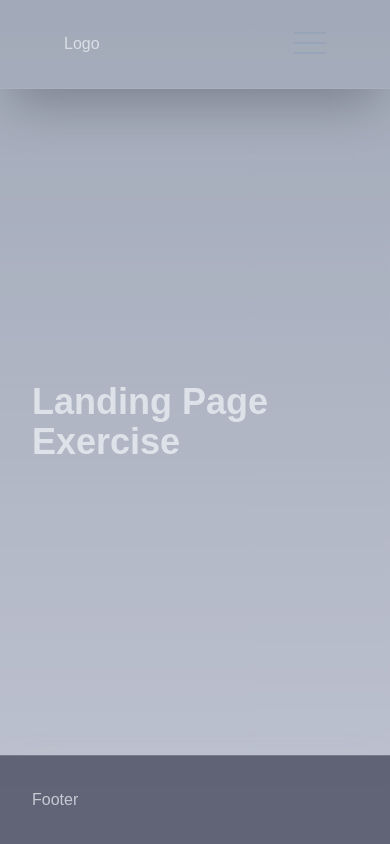
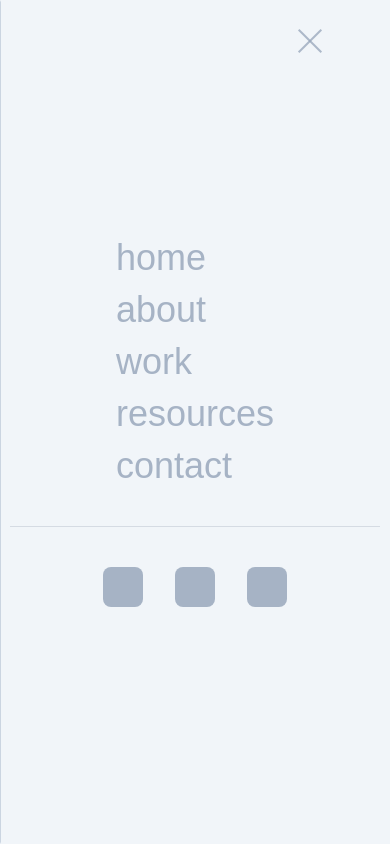
Before and after one commit to midcenturydude7/nextjs-landing-page-exercise, a Next.js app: page / in a window 390 px wide. Both pictures are taken after a click on the button 310 px from the left and 43 px from the top of the page. Built offline with nearby package versions, Linux system fonts and the light colour scheme; a web font is replaced by a local one.

Commit message:
Added slide and curve animation to mobile navbar

```diff
--- /dev/null
+++ b/app/components/Header/MobileNav/Curve/Curve.jsx
@@ -0,0 +1,15 @@
+"use client";
+import { motion } from "framer-motion";
+import { curve } from "../../../../lib/anim";
+export default function Curve() {
+  return (
+    <svg className="absolute -left-[99px] top-0 h-full w-[100px] fill-slate-300 stroke-none">
+      <motion.path
+        variants={curve}
+        initial="initial"
+        animate="enter"
+        exit="exit"
+      />
+    </svg>
+  );
+}
--- a/app/components/Header/MobileNav/MobileNav.jsx
+++ b/app/components/Header/MobileNav/MobileNav.jsx
@@ -5,6 +5,7 @@ import { usePathname } from "next/navigation";
 import { motion, useCycle, AnimatePresence } from "framer-motion";
 import { mobileNavItems } from "../../../lib/mobileNavItems";
 import { menuSlide, slide } from "../../../lib/anim";
+import Curve from "./Curve/Curve";
 
 export default function MobileNav() {
   const pathname = usePathname();
@@ -18,11 +19,88 @@ export default function MobileNav() {
           onClick={() => toggleMobileNavbar()}
           className="flex flex-col space-y-2"
         >
-          <motion.span className="block h-[0.125rem] w-8 bg-slate-400/75" />
-          <motion.span className="block h-[0.125rem] w-8 bg-slate-400/75" />
-          <motion.span className="block h-[0.125rem] w-8 bg-slate-400/75" />
+          <motion.span
+            variants={{
+              closed: { rotate: 0, y: 0 },
+              open: { rotate: 45, y: 8 },
+            }}
+            className="block h-[0.125rem] w-8 bg-slate-400/75"
+          />
+          <motion.span
+            variants={{
+              closed: { opacity: 1 },
+              open: { opacity: 0 },
+            }}
+            className="block h-[0.125rem] w-8 bg-slate-400/75"
+          />
+          <motion.span
+            variants={{
+              closed: { rotate: 0, y: 0 },
+              open: { rotate: -45, y: -12 },
+            }}
+            className="block h-[0.125rem] w-8 bg-slate-400/75"
+          />
         </motion.button>
       </div>
+      <AnimatePresence mode="wait">
+        {mobileNavbar && (
+          <motion.div
+            key="mobile-navbar"
+            variants={menuSlide}
+            initial="initial"
+            animate="enter"
+            exit="exit"
+            className="fixed inset-0 flex h-full flex-col items-center justify-center gap-10 bg-slate-100"
+          >
+            <motion.div className="flex flex-col space-y-3">
+              {mobileNavItems.map(({ id, path, label }) => {
+                const isActive = path === pathname;
+                return (
+                  <Link key={id} href={path}>
+                    <motion.button
+                      data-active={isActive}
+                      onClick={() => toggleMobileNavbar(path)}
+                      variants={slide}
+                      initial={"initial"}
+                      animate="enter"
+                      exit="exit"
+                      className="text-4xl text-slate-400/80"
+                    >
+                      {label}
+                    </motion.button>
+                  </Link>
+                );
+              })}
+            </motion.div>
+            <motion.div className="h-px w-[95%] bg-slate-500/20" />
+            <motion.div
+              variants={slide}
+              initial="initial"
+              animate="enter"
+              exit="exit"
+            >
+              <motion.ul
+                variants={slide}
+                initial="initial"
+                animate="enter"
+                exit="exit"
+                className="flex items-center justify-center space-x-8"
+              >
+                <li>
+                  <div className="h-10 w-10 rounded-lg bg-slate-400/80" />
+                </li>
+                <li>
+                  <div className="h-10 w-10 rounded-lg bg-slate-400/80" />
+                </li>
+                <li>
+                  <div className="h-10 w-10 rounded-lg bg-slate-400/80" />
+                </li>
+              </motion.ul>
+            </motion.div>
+            <Curve />
+          </motion.div>
+        )}
+      </AnimatePresence>
     </nav>
   );
 }
--- a/app/lib/anim.js
+++ b/app/lib/anim.js
@@ -44,3 +44,27 @@ export const scale = {
   // hover: { scale: 1.1, transition: { duration: 0.2 } },
   // active: { scale: 0.9, transition: { duration: 0.2 } },
 };
+
+const initialPath = `M100 0 L200 0 L200 ${window.innerHeight} L100 ${window.innerHeight} Q-100 ${window.innerHeight / 2} 100 0`;
+
+const targetPath = `M100 0 L200 0 L200 ${window.innerHeight} L100 ${window.innerHeight} Q-100 ${window.innerHeight / 2} 100 0`;
+
+export const curve = {
+  initial: {
+    d: initialPath,
+  },
+  enter: {
+    d: targetPath,
+    transition: {
+      duration: 1,
+      ease: [0.76, 0, 0.24, 1],
+    },
+  },
+  exit: {
+    d: initialPath,
+    transition: {
+      duration: 1,
+      ease: [0.76, 0, 0.24, 1],
+    },
+  },
+};
```
